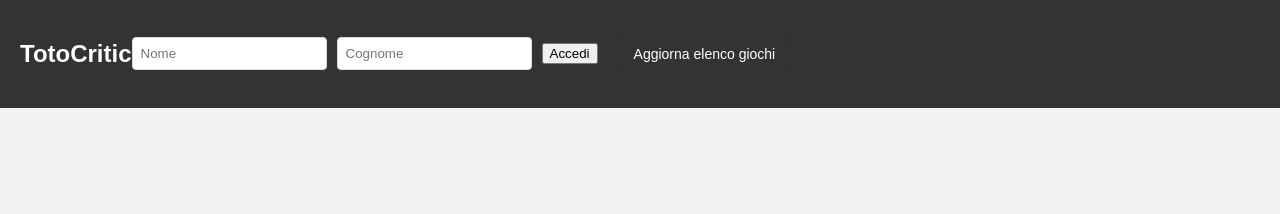
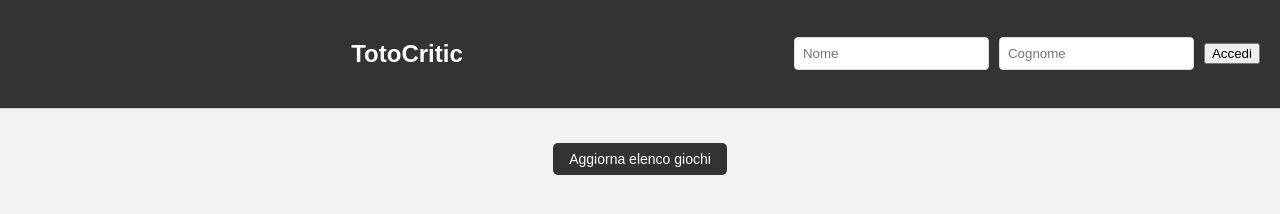
Before and after one commit to NicolaMiotti/SITO-TotoCritic, a plain HTML site: page index.html in a window 1280 px wide. Drawn offline with Linux system fonts and the light colour scheme.

```diff
--- a/index.html
+++ b/index.html
@@ -37,7 +37,7 @@
 </head>
 <body>
   <header>
-    <h2>TotoCritic</h2>
+    <h2 style="width:100%;text-align:center;">TotoCritic</h2>
     <div class="login-form" id="loginForm">
       <input type="text" id="nameInput" placeholder="Nome" required>
       <input type="text" id="surnameInput" placeholder="Cognome" required>
@@ -46,8 +46,11 @@
     <div class="user-info" id="userInfo">
       Benvenuto, <span id="userName"></span>
     </div>
-    <button class="save-button" style="margin-left:20px;" onclick="loadGameList()">Aggiorna elenco giochi</button>
   </header>
+  <div style="width:100%;height:1px;background:#ccc;margin:0 0 24px 0;"></div>
+  <div style="width:100%;display:flex;justify-content:center;margin-bottom:24px;">
+    <button class="save-button" onclick="loadGameList()">Aggiorna elenco giochi</button>
+  </div>
   <div id="games-container" class="game-grid"></div>
   <div id="ranking"></div>
 
```
